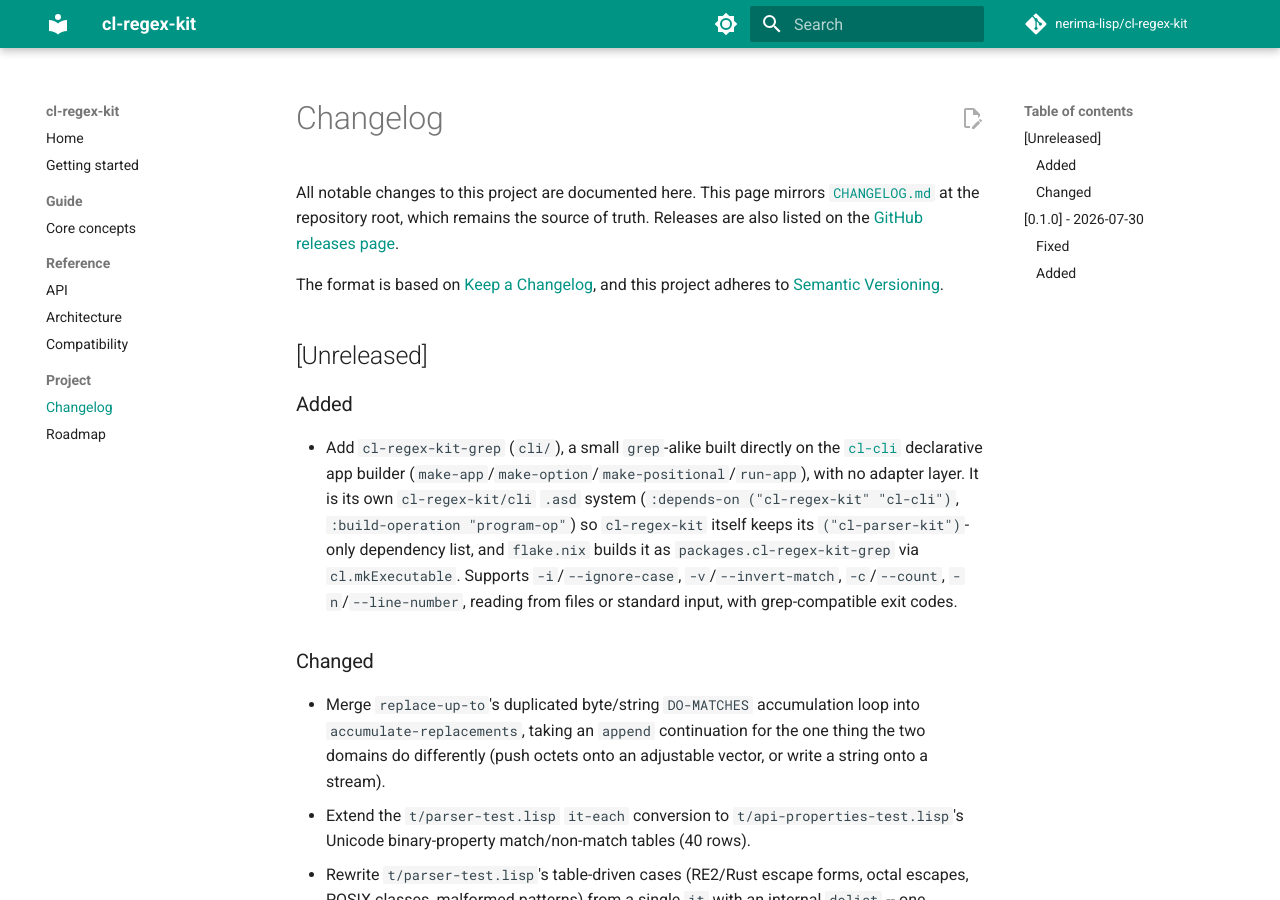
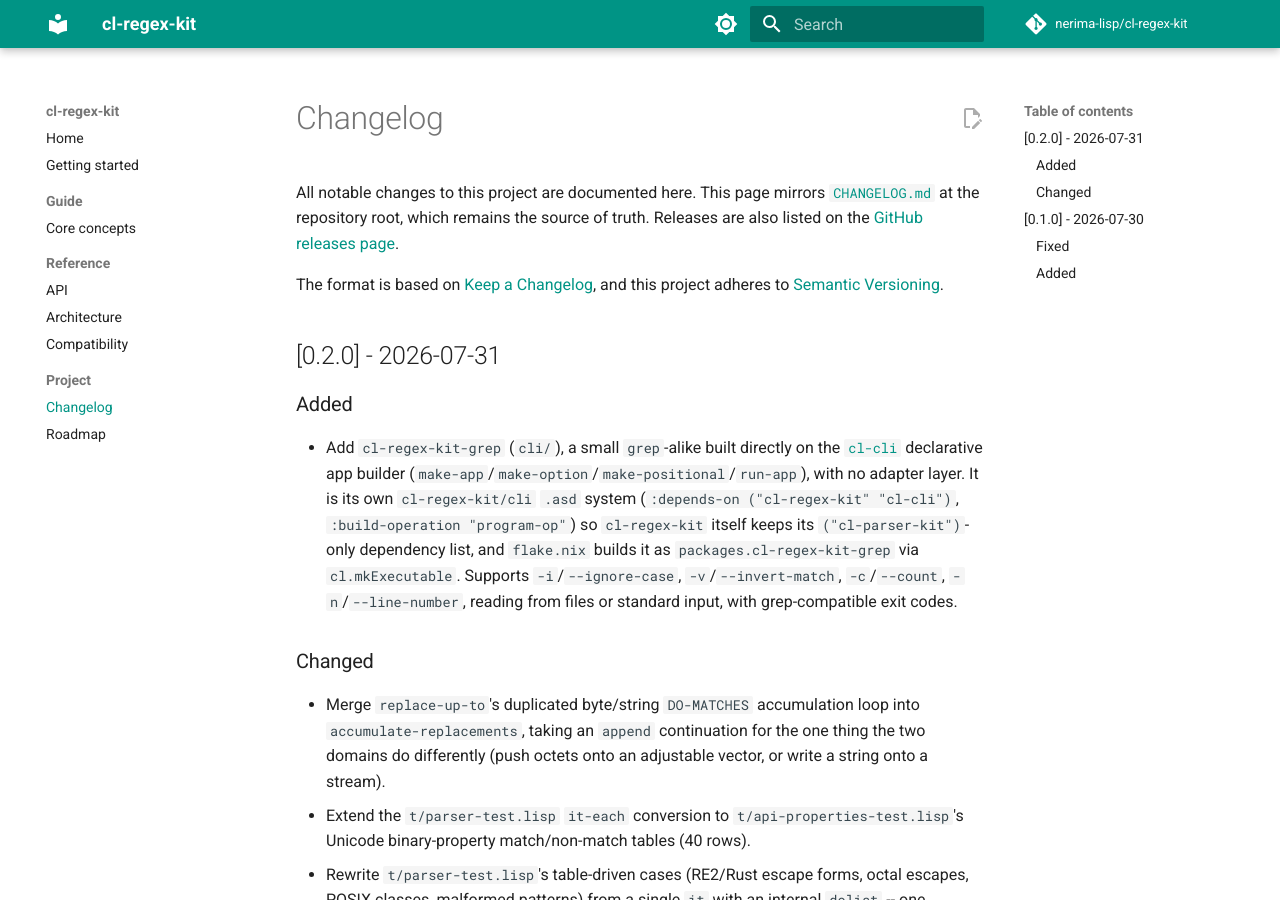
Before and after one commit to nerima-lisp/cl-regex-kit, an MkDocs documentation site: the page built from docs/src/changelog.md, in a window 1280 px wide and 900 px high. Built offline with MkDocs 1.6.1 and Material for MkDocs 9.7.7, drawn with Linux system fonts in a browser that asks for light colours; comment, search, counter and statistics services are not loaded.

Commit message:
Release 0.2.0
cl-parser-kit becomes cl-regex-kit's first real, non-test-only
dependency and the parser is rewritten onto its token/span model;
flake.nix moves onto cl-nix-forge's mkPackageFlake preset; and a new
cl-regex-kit-grep CLI tool is added on cl-cli. No breaking changes to
cl-regex-kit's own public API.

```diff
--- a/docs/src/changelog.md
+++ b/docs/src/changelog.md
@@ -8,7 +8,7 @@ listed on the [GitHub releases page](https://github.com/nerima-lisp/cl-regex-kit
 The format is based on [Keep a Changelog](https://keepachangelog.com/en/1.1.0/),
 and this project adheres to [Semantic Versioning](https://semver.org/spec/v2.0.0.html).
 
-## [Unreleased]
+## [0.2.0] - 2026-07-31
 
 ### Added
 
```
Also changed, not shown: CHANGELOG.md, 2 other files.
